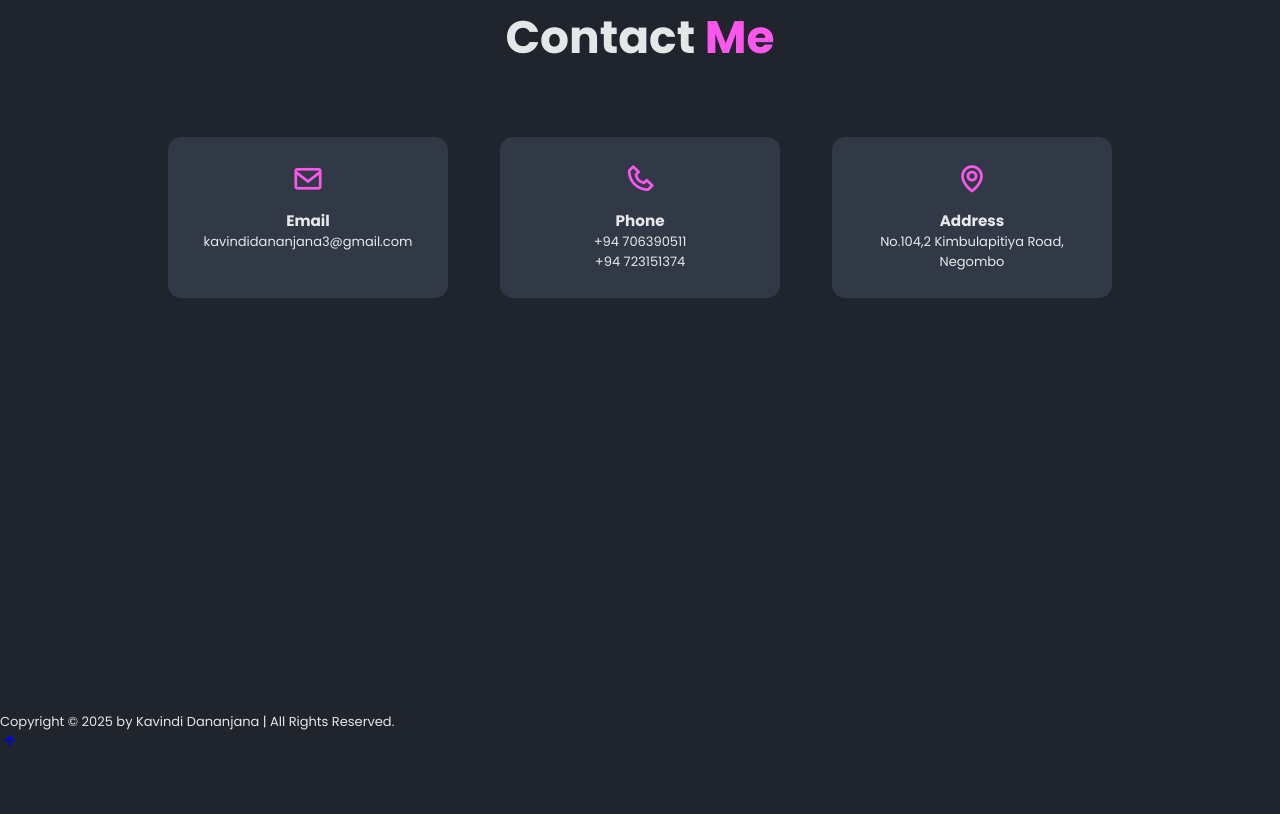
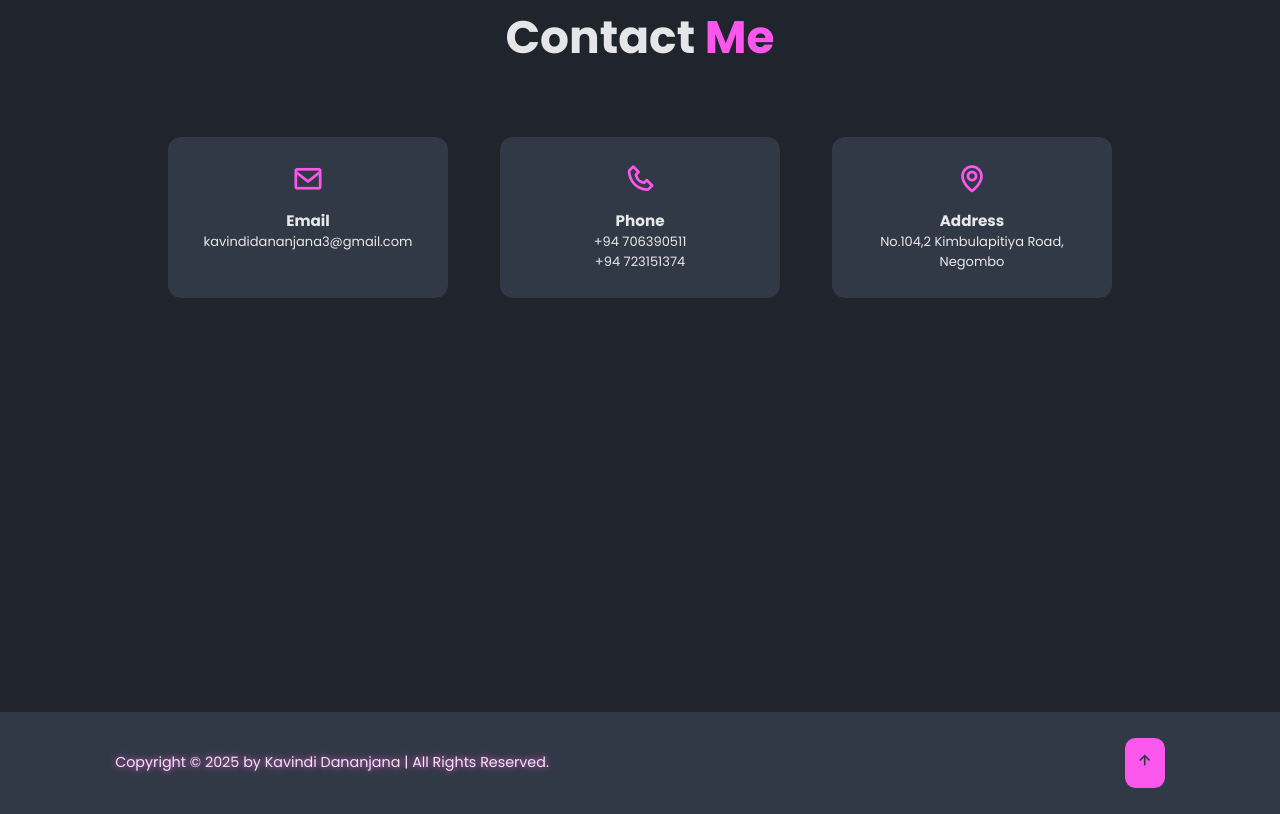
Before and after one commit to Swagzilla007/kavindi-dananjana, a plain HTML site: page index.html in a window 1280 px wide. Shown: the part 3288-4102 px from the top of the page. Before the commit the page ends 4044 px from the top, so only its background shows below. Drawn offline with nearby package versions, Linux system fonts and the light colour scheme.

Commit message:
footer style

```diff
--- a/style.css
+++ b/style.css
@@ -753,6 +753,56 @@ span {
   margin-bottom: 1rem;
 }
 
+/* ==========================================
+              Footer
+=========================================== */
+.footer {
+  display: flex;
+  justify-content: space-between;
+  align-items: center;
+  flex-wrap: wrap;
+  padding: 2rem 9%;
+  background: var(--second-bg-color);
+}
+
+.footer-text p {
+  font-size: 1.1rem;
+  text-align: center;
+  color: var(--text-color);
+  text-shadow: 0 0 0.5rem var(--main-color);
+}
+
+.footer-iconTop {
+  position: relative;
+  display: inline-flex;
+  justify-content: center;
+  align-items: center;
+  padding: 0.8rem;
+  background: var(--main-color);
+  border-radius: 0.8rem;
+  transition: 0.5s ease;
+}
+
+.footer-iconTop:hover {
+  box-shadow: 0 0 1rem var(--main-color);
+}
+
+.footer-iconTop a {
+  position: relative;
+  font-size: 1.5rem;
+  color: var(--second-bg-color);
+}
+
+@media (max-width: 430px) {
+  .footer {
+    flex-direction: column;
+    gap: 1.5rem;
+  }
+
+  .footer-text p {
+    font-size: 0.9rem;
+  }
+}
 
 .footer-iconTop a i {
   font-size: 1.5rem;
```
